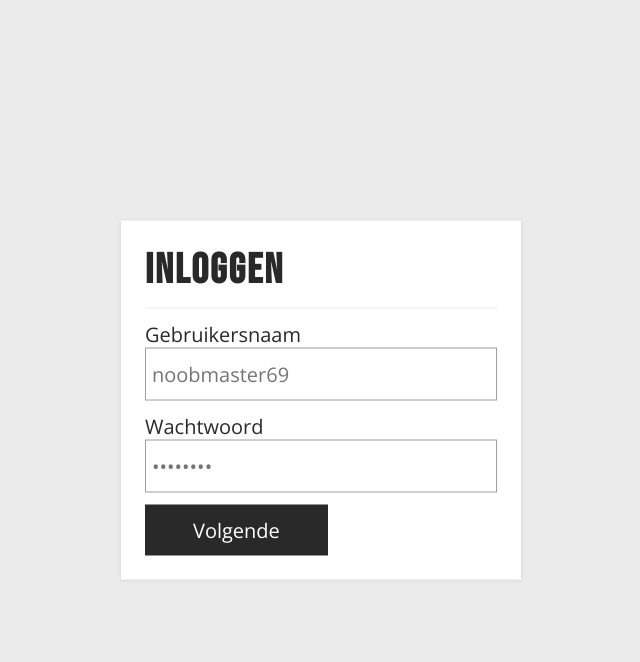
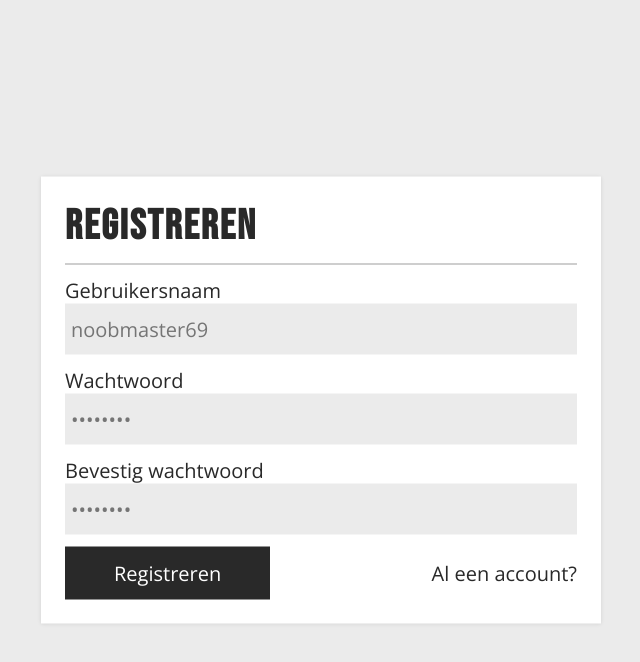
Before and after one commit to TheRealHavoc/admin.stemadvies, a PHP site: page /registreren in a window 1280 px wide. Shown: the top 662 px of the page, without its empty margins (319-959 px from the left). Run offline with PHP 8.4, Linux system fonts and the light colour scheme; some libraries are stand-ins or nearby versions.

Commit message:
add login and register pages

```diff
--- a/app/config/core.php
+++ b/app/config/core.php
@@ -1,6 +1,8 @@
 <?php
 
     session_start();
+
+    session_destroy();
 
     include_once 'routing.php';
     include_once 'database.php';
--- a/app/config/routing.php
+++ b/app/config/routing.php
@@ -5,7 +5,7 @@
     if (empty($_SESSION['user'])) {
 
         switch($url[0]) {
-            case "inloggen":
+            case "":
                 $requested_page = '../app/views/pages/login.php';
                 $page_title = 'Inloggen';
                 break;
@@ -14,10 +14,12 @@
                 $requested_page = '../app/views/pages/register.php';
                 $page_title = 'Registreren';
                 break;
+
+            default:
+                $requested_page = '../app/views/pages/404.php';
+                $page_title = ':/';
+                break;
         }
-
-        $requested_page = '../app/views/pages/login.php';
-        $page_title = 'Thuispagina';
 
     } else {
 
@@ -43,11 +45,6 @@
                 $page_title = 'Partijen';
                 break;
 
-            case "/":
-                $requested_page = '../app/views/pages/parties.php';
-                $page_title = 'Partijen';
-                break;
-
             default:
                 $requested_page = '../app/views/pages/404.php';
                 $page_title = ':/';
--- a/app/views/pages/login.php
+++ b/app/views/pages/login.php
@@ -1,14 +1,27 @@
 <form class="centered" action="" method="POST">
     <div class="wrapper">
         <div class="head">
-            <h1>Inloggen</h1>
+            <h1><?=$page_title?></h1>
         </div>
         <div class="body">
-            <label for="username"><span>Gebruikersnaam</span></label>
-            <input type="text" name="username" placeholder="noobmaster69">
-            <label for="password"><span>Wachtwoord</span></label>
-            <input type="text" name="password" placeholder="&bull;&bull;&bull;&bull;&bull;&bull;&bull;&bull;">
-            <input type="submit" value="Volgende">
+
+            <div class="input">
+                <label for="username"><span>Gebruikersnaam</span></label>
+                <input type="text" name="username" placeholder="noobmaster69">
+                <div class="line focus"></div>
+            </div>
+
+            <div class="input">
+                <label for="password"><span>Wachtwoord</span></label>
+                <input type="password" name="password" placeholder="&bull;&bull;&bull;&bull;&bull;&bull;&bull;&bull;">
+                <div class="line focus"></div>
+            </div>
+
+            <div class="row">
+                <input type="submit" value="<?=$page_title?>">
+                <a href="/registreren"><span>Nog geen account?</span></a>
+            </div>
+
         </div>
     </div>
 </form>
--- a/app/views/pages/register.php
+++ b/app/views/pages/register.php
@@ -0,0 +1,33 @@
+<form class="centered" action="" method="POST">
+    <div class="wrapper">
+        <div class="head">
+            <h1><?=$page_title?></h1>
+        </div>
+        <div class="body">
+
+            <div class="input">
+                <label for="username"><span>Gebruikersnaam</span></label>
+                <input type="text" name="username" placeholder="noobmaster69">
+                <div class="line focus"></div>
+            </div>
+
+            <div class="input">
+                <label for="password"><span>Wachtwoord</span></label>
+                <input type="password" name="password" placeholder="&bull;&bull;&bull;&bull;&bull;&bull;&bull;&bull;">
+                <div class="line focus"></div>
+            </div>
+
+            <div class="input">
+                <label for="password"><span>Bevestig wachtwoord</span></label>
+                <input type="password" name="password" placeholder="&bull;&bull;&bull;&bull;&bull;&bull;&bull;&bull;">
+                <div class="line focus"></div>
+            </div>
+
+            <div class="row">
+                <input type="submit" value="<?=$page_title?>">
+                <a href="/"><span>Al een account?</span></a>
+            </div>
+
+        </div>
+    </div>
+</form>
--- a/public/scss/components/_forms.scss
+++ b/public/scss/components/_forms.scss
@@ -1,7 +1,11 @@
-input {
-    display: block;
-    font-size: 20px;
-
+.input {
+    input {
+        display: block;
+        font-size: 20px;
+    }
+    input:not(:placeholder-shown) {
+        background-color: $lightgrey;
+    }
     &:not(:last-child) {
         margin-bottom: 12px;
     }
@@ -9,14 +13,54 @@ input {
 
 input:not([type="submit"]) {
     width: 100%;
-    border: 1px solid $darkgrey;
+    border: none;
     padding: 12px 6px;
+    outline: none;
+
+    background: $lightgrey;
 }
 
 input[type="submit"] {
-    border: none;
+    border: 1px solid transparent;
     background: $black;
     color: white;
     cursor: pointer;
     padding: 12px 48px;
+
+    transition: all 0.2s;
+    &:hover {
+        background: $lightgrey;
+        border: 1px solid $darkgrey;
+        color: $black;
+    }
 }
+
+.input {
+    input {
+        display: block;
+        font-size: 20px;
+        transition: 0.2s;
+        &:focus {
+            background: $lightgrey;
+        }
+    }
+    input:not(:placeholder-shown) {
+        background-color: $white;
+    }
+    &:not(:last-child) {
+        margin-bottom: 12px;
+    }
+    input:focus + .focus{
+        width: 100%;
+    }
+
+    .line {
+        height: 3px;
+        transition: 0.2s;
+        &.focus {
+            background: $black;
+            width: 0%;
+            float: left;
+        }
+    }
+}
--- a/public/scss/components/_typography.scss
+++ b/public/scss/components/_typography.scss
@@ -26,10 +26,3 @@ i {
         animation-duration: 0.3s;
     }
 }
-
-input[type="submit"] {
-    transition: 0.2s;
-    &:hover {
-        background: $darkgrey;
-    }
-}
--- a/public/scss/sections/_form.scss
+++ b/public/scss/sections/_form.scss
@@ -1,16 +1,22 @@
 form {
     background: $white;
     box-shadow: $shadow;
-    width: 400px;
+    width: 560px;
 
     .wrapper {
         padding: 24px;
         .head {
             padding-bottom: 12px;
-            border-bottom: 1px solid $lightgrey;
+            border-bottom: 1px solid $darkgrey;
         }
         .body {
             padding-top: 12px;
+
+            .row {
+                display: flex;
+                justify-content: space-between;
+                align-items: center;
+            }
         }
     }
 }
```
Also changed, not shown: public/css/app.css, 1 other file.
